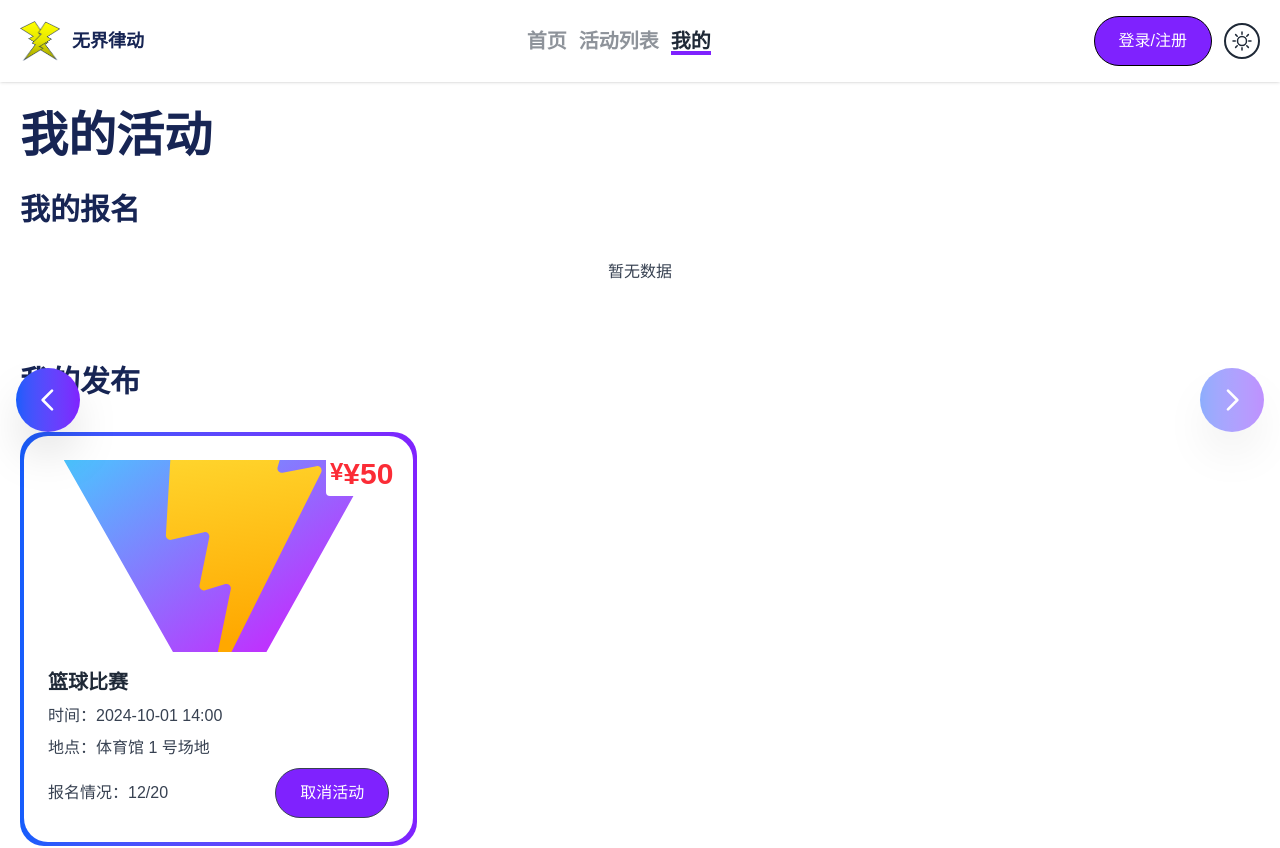
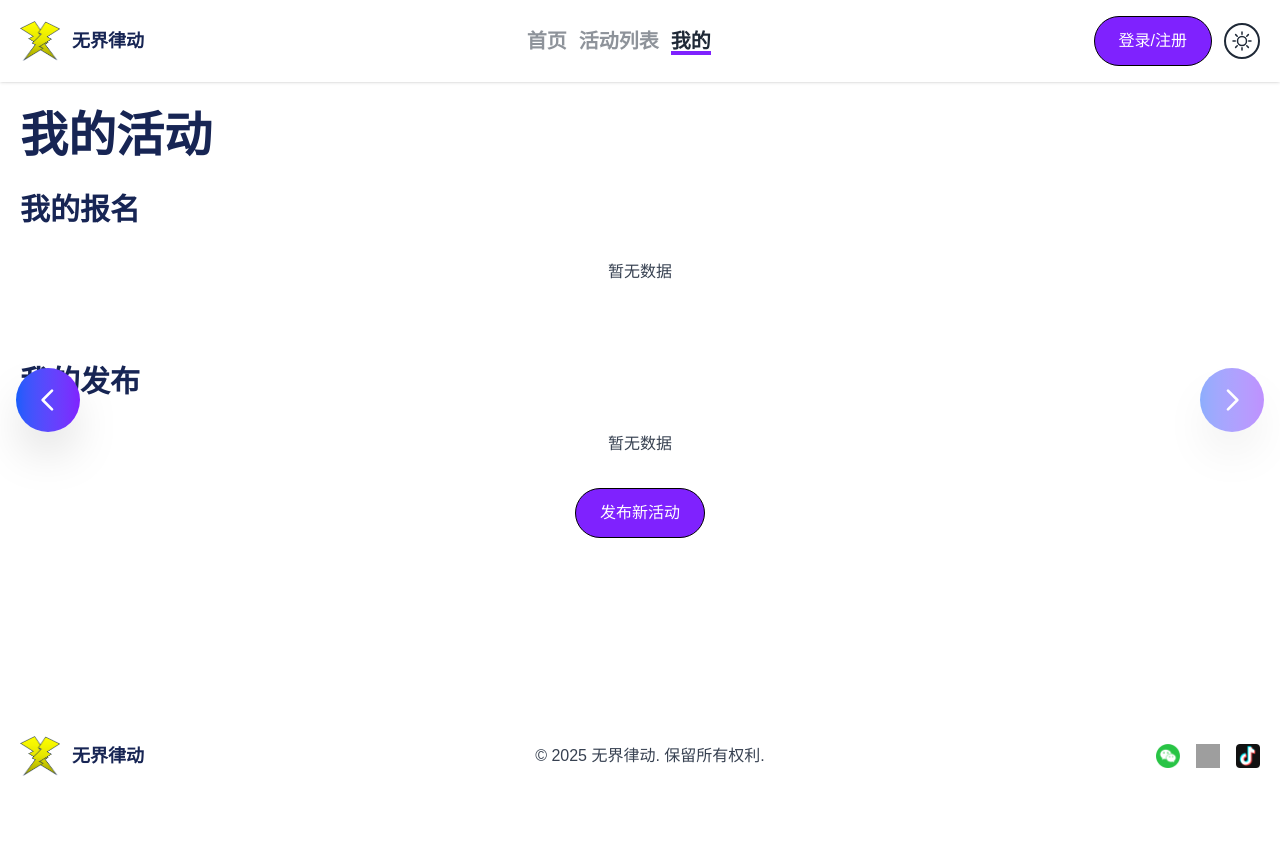
Before and after one commit to ZanytriumPH/front-end, a React (Vite) app in the folder vite-project/: page /Mine in a window 1280 px wide. Shown: the top 848 px of the page. After the commit the page ends 800 px from the top, so only its background shows below. Built offline with nearby package versions, Linux system fonts and the light colour scheme; grey boxes are pictures that could not be loaded.

Commit message:
我的发布正确显示已发布活动

```diff
--- a/vite-project/src/App.jsx
+++ b/vite-project/src/App.jsx
@@ -10,6 +10,7 @@ import { RouteSwitchButtons } from './components/elements/RouteSwitchButtons.jsx
 import { ActivityDetail } from './components/pages/ActivityDetail.jsx';
 import { MyRegisteredDetail } from "./components/pages/MyRegisteredDetail.jsx";
 import { CreateActivity } from "./components/pages/CreateActivity.jsx";
+import {MyLaunchDetail} from "./components/pages/MyLaunchDetail.jsx";
 
 function App() {
     return (
@@ -100,6 +101,10 @@ const AnimatedRoutes = () => {
                 path="/CreateActivity"
                 element={<CreateActivity />}
             />
+            <Route
+                path="/MyPublishedDetail"
+                element={<MyLaunchDetail />}
+            />
         </Routes>
     );
 };
--- /dev/null
+++ b/vite-project/src/components/cards/MyLaunchCard.jsx
@@ -0,0 +1,32 @@
+// src/components/cards/MyLaunchCard.jsx
+import { BaseActivity } from '../shared/BaseActivity.jsx';
+import {useNavigate} from "react-router-dom";
+
+export const MyLaunchCard = ({ title, time, location, price = '¥0', id, image, signedUp = 0, total = 0 }) => {
+    const navigate = useNavigate();
+
+    // 直接构建图片URL
+    const imageUrl = image
+        ? `http://127.0.0.1:7001/api/activities/images/${image}`
+        : '';
+
+    const handleCancelLaunch = (e) => {
+        e.preventDefault();
+        navigate(`/MyLaunchedDetail/${id}`); // 导航到报名的活动详情页
+    };
+
+    return (
+        <BaseActivity
+            title={title}
+            time={time}
+            location={location}
+            price={price}
+            id={id}
+            image={imageUrl}
+            signedUp={signedUp}
+            total={total}
+            buttonText="取消发布"
+            onButtonClick={handleCancelLaunch}
+        />
+    );
+};
--- a/vite-project/src/components/cards/MyPublishedCard.jsx
+++ /dev/null
@@ -1,43 +0,0 @@
-// src/components/cards/MyPublishedCard.jsx
-import { BaseActivity } from '../shared/BaseActivity.jsx';
-import { MyPublishedDetailCard } from './MyPublishedDetailCard.jsx';
-import React, { useState } from 'react';
-
-export const MyPublishedCard = ({ title, time, location, price = '¥0', id, image, signedUp = 0, total = 0 }) => {
-    const [isDetailOpen, setIsDetailOpen] = useState(false);
-
-    const handleCancelActivity = (e) => {
-        e.preventDefault();
-        setIsDetailOpen(true);
-    };
-
-    const handleCloseDetail = () => {
-        setIsDetailOpen(false);
-    };
-
-    return (
-        <>
-            <BaseActivity
-                title={title}
-                time={time}
-                location={location}
-                price={price}
-                id={id}
-                image={image}
-                signedUp={signedUp}
-                total={total}
-                buttonText="取消活动"
-                onButtonClick={handleCancelActivity}
-            />
-            {isDetailOpen && (
-                <MyPublishedDetailCard
-                    isOpen={isDetailOpen}
-                    onClose={handleCloseDetail}
-                    id={id}
-                    signedUp={signedUp}
-                    total={total}
-                />
-            )}
-        </>
-    );
-};
--- a/vite-project/src/components/cards/MyPublishedDetailCard.jsx
+++ /dev/null
@@ -1,22 +0,0 @@
-// src/components/cards/MyPublishedDetailCard.jsx
-import React from 'react';
-import { BaseActivityDetail } from '../shared/BaseActivityDetail.jsx';
-
-const handleCancelActivity = (e) => {
-    e.preventDefault();
-    // 可以在这里添加取消活动逻辑
-};
-
-export const MyPublishedDetailCard = ({ isOpen, onClose, id, signedUp, total }) => {
-    return (
-        <BaseActivityDetail
-            isOpen={isOpen}
-            onClose={onClose}
-            id={id}
-            signedUp={signedUp}
-            total={total}
-            buttonText="确认取消活动"
-            onButtonClick={handleCancelActivity}
-        />
-    );
-};
--- /dev/null
+++ b/vite-project/src/components/elements/MyLaunch.jsx
@@ -0,0 +1,66 @@
+// src/components/elements/MyLaunch.jsx
+import { MyLaunchCard } from '../cards/MyLaunchCard.jsx';
+import {BtnLink} from "../shared/BtnLink.jsx";
+import {useNavigate} from "react-router-dom";
+import React, {useEffect, useState} from "react";
+
+export const MyLaunch = () => {
+    const [launchedActivities, setLaunchActivities] = useState([]);
+
+    const navigate = useNavigate(); // 使用 useNavigate
+
+    const handleCreateActivity = () => {
+        navigate('/CreateActivity'); // 路由切换至 CreateActivity 页
+    };
+
+    useEffect(() => {
+        const fetchLaunchActivities = async () => {
+            const username = localStorage.getItem('username');
+            if (username) {
+                try {
+                    const response = await fetch(`/api/users/${username}/launchedActivities`);
+                    const result = await response.json();
+                    if (result.success && Array.isArray(result.data)) {
+                        setLaunchActivities(result.data);
+                    } else {
+                        console.error('获取用户发布活动列表失败:', result.message || '未知错误');
+                        setLaunchActivities([]);
+                    }
+                } catch (error) {
+                    console.error('获取用户发布活动列表失败:', error);
+                    setLaunchActivities([]);
+                }
+            }
+        };
+
+        fetchLaunchActivities();
+    }, []);
+
+    return (
+        <div>
+            <h2 className="text-heading-1 text-3xl font-bold mb-8">我的发布</h2>
+            {launchedActivities.length === 0 ? (
+                <p className="text-heading-3 text-center">暂无数据</p>
+            ) : (
+                <div className="grid grid-cols-2 gap-6 md:grid-cols-2 lg:grid-cols-3 mb-8">
+                    {launchedActivities.map((activity, index) => (
+                        <MyLaunchCard
+                            key={index}
+                            id={activity.id}
+                            title={activity.title}
+                            time={activity.time}
+                            location={activity.location}
+                            price={activity.price}
+                            image={activity.image}
+                            signedUp={activity.signedUp}
+                            total={activity.total}
+                        />
+                    ))}
+                </div>
+            )}
+            <div className="flex justify-center mt-8">
+                <BtnLink text="发布新活动" onClick={handleCreateActivity} />
+            </div>
+        </div>
+    );
+};
--- a/vite-project/src/components/elements/MyPublished.jsx
+++ /dev/null
@@ -1,48 +0,0 @@
-// src/components/elements/MyPublished.jsx
-import { MyPublishedCard } from '../cards/MyPublishedCard.jsx';
-import {BtnLink} from "../shared/BtnLink.jsx";
-import {useNavigate} from "react-router-dom";
-
-// 假设这里是已发布的活动数据，这里简单使用所有活动数据模拟
-const publishedActivities = [{
-    id: 1,
-    title: '篮球比赛',
-    time: '2024-10-01 14:00',
-    location: '体育馆 1 号场地',
-    price: '¥50',
-    image: '../../public/vite.svg', // 替换为实际的图片 URL
-    total: 20, // 可根据实际情况修改活动总人数
-    signedUp: 12
-}]
-
-export const MyPublished = () => {
-    const navigate = useNavigate(); // 使用 useNavigate
-
-    const handleCreateActivity = () => {
-        navigate('/CreateActivity'); // 路由切换至 CreateActivity 页
-    };
-
-    return (
-        <div>
-            <h2 className="text-heading-1 text-3xl font-bold mb-8">我的发布</h2>
-            <div className="grid grid-cols-2 gap-6 md:grid-cols-2 lg:grid-cols-3 mb-8">
-                {publishedActivities.map((activity, index) => (
-                    <MyPublishedCard
-                        key={index}
-                        id={activity.id}
-                        title={activity.title}
-                        time={activity.time}
-                        location={activity.location}
-                        price={activity.price}
-                        image={activity.image}
-                        signedUp={activity.signedUp}
-                        total={activity.total}
-                    />
-                ))}
-            </div>
-            <div className="flex justify-center mt-8">
-                <BtnLink text="发布新活动" onClick={handleCreateActivity} />
-            </div>
-        </div>
-    );
-};
--- a/vite-project/src/components/pages/CreateActivity.jsx
+++ b/vite-project/src/components/pages/CreateActivity.jsx
@@ -240,7 +240,7 @@ export const CreateActivity = () => {
                             <div className="flex justify-center">
                                 <button
                                     type="submit"
-                                    className="px-8 py-3 bg-gradient-to-r from-indigo-600 to-purple-600 text-white font-medium rounded-full shadow-md hover:shadow-lg transform hover:-translate-y-0.5 transition-all duration-200 focus:outline-none focus:ring-2 focus:ring-offset-2 focus:ring-indigo-500"
+                                    className="cursor-pointer px-8 py-3 bg-gradient-to-r from-indigo-600 to-purple-600 text-white font-medium rounded-full shadow-md hover:shadow-lg transform hover:-translate-y-0.5 transition-all duration-200 focus:outline-none focus:ring-2 focus:ring-offset-2 focus:ring-indigo-500"
                                 >
                                     创建活动
                                 </button>
--- a/vite-project/src/components/pages/Mine.jsx
+++ b/vite-project/src/components/pages/Mine.jsx
@@ -1,7 +1,7 @@
 // src/components/sections/Mine.jsx
 import { Container } from '../shared/Container.jsx';
 import { MyRegistered } from '../elements/MyRegistered.jsx';
-import { MyPublished } from '../elements/MyPublished.jsx';
+import { MyLaunch } from '../elements/MyLaunch.jsx';
 
 export const Mine = () => {
     return (
@@ -10,7 +10,7 @@ export const Mine = () => {
                 <h2 className="text-heading-1 text-3xl sm:text-4xl md:text-5xl font-bold mb-8">我的活动</h2>
                     <MyRegistered />
                 <div className="mt-20">
-                    <MyPublished />
+                    <MyLaunch />
                 </div>
             </Container>
         </section>
--- /dev/null
+++ b/vite-project/src/components/pages/MyLaunchDetail.jsx
@@ -0,0 +1,28 @@
+
+import React, {useState} from 'react';
+import { BaseActivityDetail } from '../shared/BaseActivityDetail.jsx';
+import {useParams} from "react-router-dom";
+
+
+export const MyLaunchDetail = () => {
+    const { id } = useParams();
+    const [total, setTotal] = useState(0);
+    const [notification, setNotification] = useState({ message: '', visible: false, type: 'success' }); // 添加通知状态
+
+    const handleCancelActivity = (e) => {
+        e.preventDefault();
+        // 可以在这里添加取消活动逻辑
+    };
+
+    return (
+        <BaseActivityDetail
+            isOpen={isOpen}
+            onClose={onClose}
+            id={id}
+            signedUp={signedUp}
+            total={total}
+            buttonText="确认取消活动"
+            onButtonClick={handleCancelActivity}
+        />
+    );
+};
```
